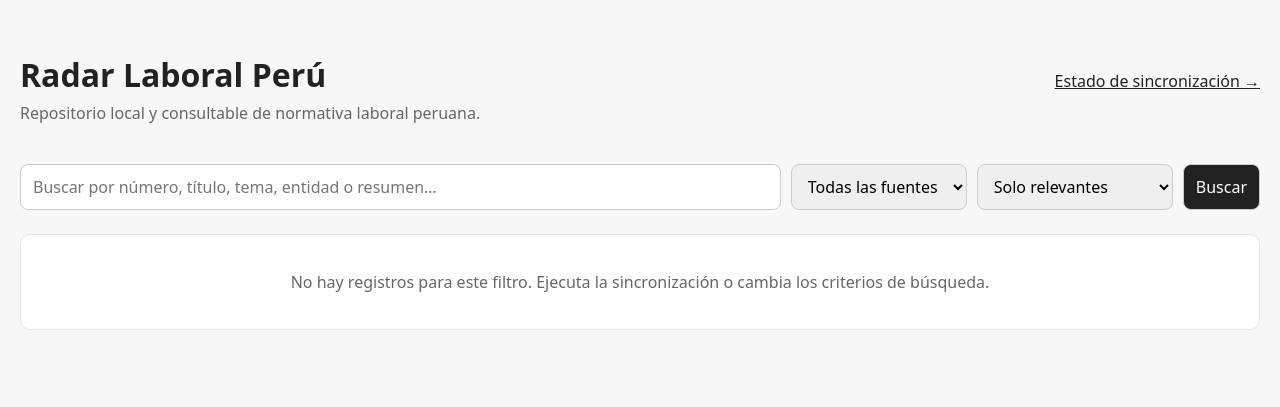
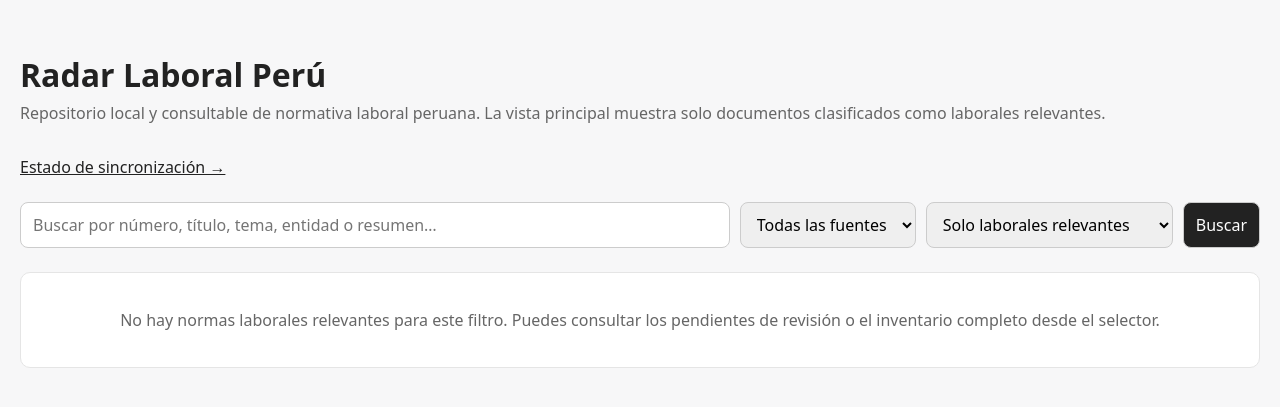
Before and after one commit to gumorenos/radar-laboral, a Flask app: page / in a window 1280 px wide. Shown: the top 407 px of the page. Run offline with Flask 3, Linux system fonts and the light colour scheme; tables that the repository leaves empty hold one stand-in row (values such as "Sample post").

Commit message:
Make labor-only view explicit in UI

```diff
--- a/src/radar_laboral/templates/index.html
+++ b/src/radar_laboral/templates/index.html
@@ -33,7 +33,7 @@
   <div class="header">
     <div>
       <h1>Radar Laboral Perú</h1>
-      <p class="sub">Repositorio local y consultable de normativa laboral peruana.</p>
+      <p class="sub">Repositorio local y consultable de normativa laboral peruana. La vista principal muestra solo documentos clasificados como laborales relevantes.</p>
     </div>
     <a href="/status">Estado de sincronización →</a>
   </div>
@@ -47,11 +47,11 @@
       {% endfor %}
     </select>
     <select name="relevance">
+      <option value="relevant" {% if relevance == 'relevant' %}selected{% endif %}>Solo laborales relevantes</option>
+      <option value="review" {% if relevance == 'review' %}selected{% endif %}>Pendientes de revisar</option>
       <option value="tracked" {% if relevance == 'tracked' %}selected{% endif %}>Relevantes + revisar</option>
-      <option value="relevant" {% if relevance == 'relevant' %}selected{% endif %}>Solo relevantes</option>
-      <option value="review" {% if relevance == 'review' %}selected{% endif %}>Solo revisar</option>
-      <option value="not_labor" {% if relevance == 'not_labor' %}selected{% endif %}>No laborales</option>
-      <option value="all" {% if relevance == 'all' %}selected{% endif %}>Todos</option>
+      <option value="not_labor" {% if relevance == 'not_labor' %}selected{% endif %}>Descartados / no laborales</option>
+      <option value="all" {% if relevance == 'all' %}selected{% endif %}>Inventario completo</option>
     </select>
     <button type="submit">Buscar</button>
   </form>
@@ -86,7 +86,7 @@
         </tbody>
       </table>
     {% else %}
-      <div class="empty">No hay registros para este filtro. Ejecuta la sincronización o cambia los criterios de búsqueda.</div>
+      <div class="empty">No hay normas laborales relevantes para este filtro. Puedes consultar los pendientes de revisión o el inventario completo desde el selector.</div>
     {% endif %}
   </div>
 </main>
```
